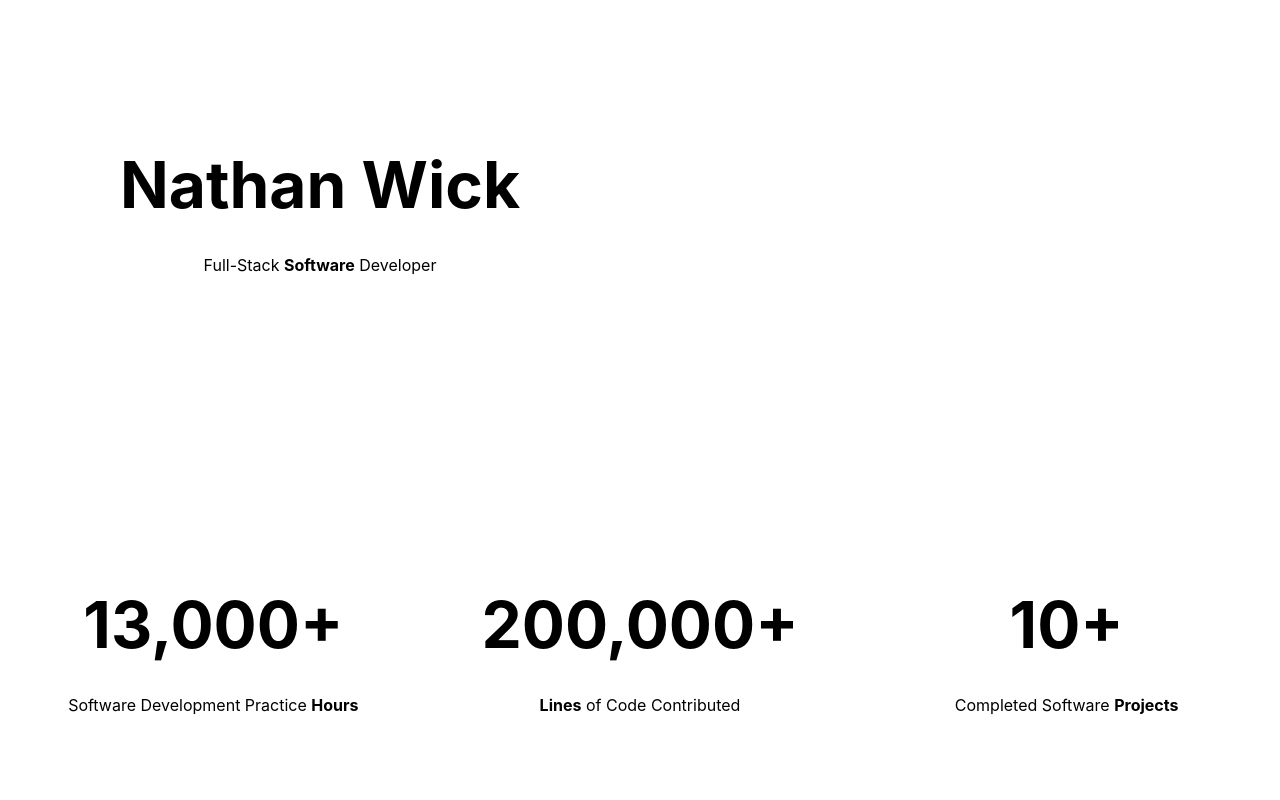
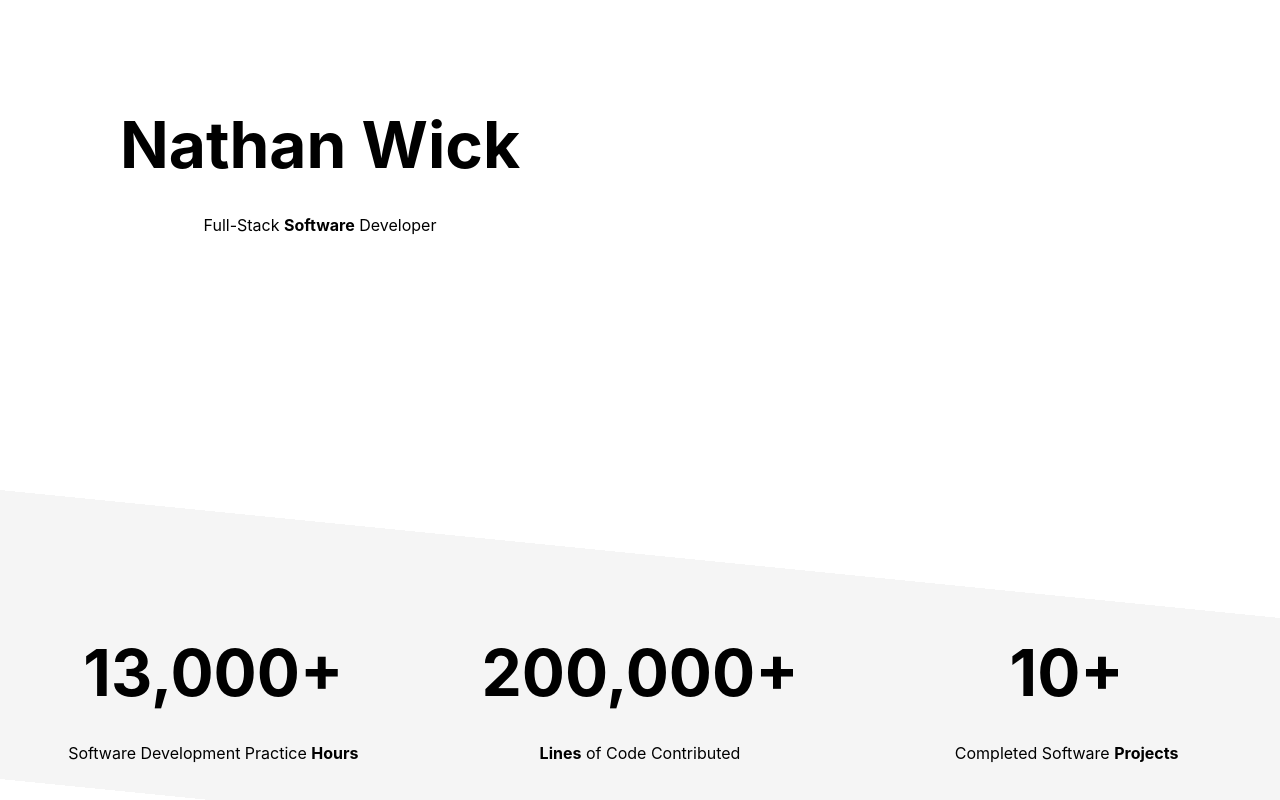
Before and after one commit to nathan-wick/nathan-wick, a React (Create React App) app in the folder nathan-wick/: page / in a window 1280 px wide. Shown: the part 230-1030 px from the top of the page. Before the commit the page ends 961 px from the top, so only its background shows below. Built offline with nearby package versions, Linux system fonts and the light colour scheme.

Commit message:
Create Home View

```diff
--- a/nathan-wick/src/components/Navigation.tsx
+++ b/nathan-wick/src/components/Navigation.tsx
@@ -14,7 +14,7 @@ const Navigation = () => {
 
     return <>
         <div
-            className={`${theme} navigation row-2`}>
+            className={`navigation row-2 ${theme}`}>
             <div
                 className="column">
                 <div
@@ -39,9 +39,9 @@ const Navigation = () => {
                             </button>
                     }
                     <div
-                        className={`${scroll < 1
+                        className={`text-medium ${scroll < 1
                             ? `hide`
-                            : `show`} text-medium`}>
+                            : `show`}`}>
                     Nathan Wick
                     </div>
                 </div>
--- /dev/null
+++ b/nathan-wick/src/styles/backgrounds.scss
@@ -0,0 +1,9 @@
+@use 'colors';
+
+.background-dark-white {
+    background: colors.$dark-white;
+}
+
+.background-light-black {
+    background: colors.$light-black;
+}
--- a/nathan-wick/src/styles/colors.scss
+++ b/nathan-wick/src/styles/colors.scss
@@ -1,4 +1,6 @@
 $white: #FFFFFF;
+$dark-white: #F5F5F5;
+$light-black: #050505;
 $black: #000000;
 $light-blue: #bde0fe;
 $blue: #a2d2ff;
@@ -9,6 +11,8 @@ $yellow: #f6bd60;
 
 :export {
     white: $white;
+    dark-white: $dark-white;
+    light-black: $light-black;
     black: $black;
     light-blue: $light-blue;
     blue: $blue;
--- a/nathan-wick/src/styles/index.scss
+++ b/nathan-wick/src/styles/index.scss
@@ -1,6 +1,8 @@
+@use 'backgrounds';
 @use 'input';
 @use 'layout';
 @use 'navigation';
+@use 'shapes';
 @use 'text';
 @use 'themes';
 
--- a/nathan-wick/src/styles/layout.scss
+++ b/nathan-wick/src/styles/layout.scss
@@ -44,7 +44,7 @@
 }
 
 .viewport-height-80 {
-    height: 90vh;
+    height: 80vh;
 }
 
 .width-100 {
--- /dev/null
+++ b/nathan-wick/src/styles/shapes.scss
@@ -0,0 +1,49 @@
+@use 'colors' as colors;
+
+.triangle-dark-white-top-left {
+    width: 100%;
+    height: 8rem;
+    background: linear-gradient(
+        to bottom left,
+        transparent 0%,
+        transparent 50%,
+        colors.$dark-white 50%,
+        colors.$dark-white 100%
+    );
+}
+
+.triangle-dark-white-bottom-right {
+    width: 100%;
+    height: 8rem;
+    background: linear-gradient(
+        to bottom left,
+        colors.$dark-white 0%,
+        colors.$dark-white 50%,
+        transparent 50%,
+        transparent 100%
+    );
+}
+
+.triangle-light-black-top-left {
+    width: 100%;
+    height: 8rem;
+    background: linear-gradient(
+        to bottom left,
+        transparent 0%,
+        transparent 50%,
+        colors.$light-black 50%,
+        colors.$light-black 100%
+    );
+}
+
+.triangle-light-black-bottom-right {
+    width: 100%;
+    height: 8rem;
+    background: linear-gradient(
+        to bottom left,
+        colors.$light-black 0%,
+        colors.$light-black 50%,
+        transparent 50%,
+        transparent 100%
+    );
+}
--- a/nathan-wick/src/views/Home.tsx
+++ b/nathan-wick/src/views/Home.tsx
@@ -1,4 +1,11 @@
-const Home = () => <>
+import {ThemeContext,} from "../contexts/Theme";
+import {useContext,} from "react";
+
+const Home = () => {
+
+    const {theme,} = useContext(ThemeContext,);
+
+    return <>
         <div
             className="row-2 viewport-height-80">
             <div
@@ -21,7 +28,14 @@ const Home = () => <>
             </div>
         </div>
         <div
-        className="row-3">
+            className={theme === `light`
+                ? `triangle-dark-white-top-left`
+                : `triangle-light-black-top-left`}>
+        </div>
+        <div
+            className={`row-3 ${theme === `light`
+                ? `background-dark-white`
+                : `background-light-black`}`}>
             <div
                 className="column align-horizontal-center">
                 <div
@@ -56,6 +70,13 @@ const Home = () => <>
                 </div>
             </div>
         </div>
+        <div
+            className={theme === `light`
+                ? `triangle-dark-white-bottom-right`
+                : `triangle-light-black-bottom-right`}>
+        </div>
     </>;
 
+};
+
 export default Home;
```
Lines whose indentation alone changed are shown as unchanged.
